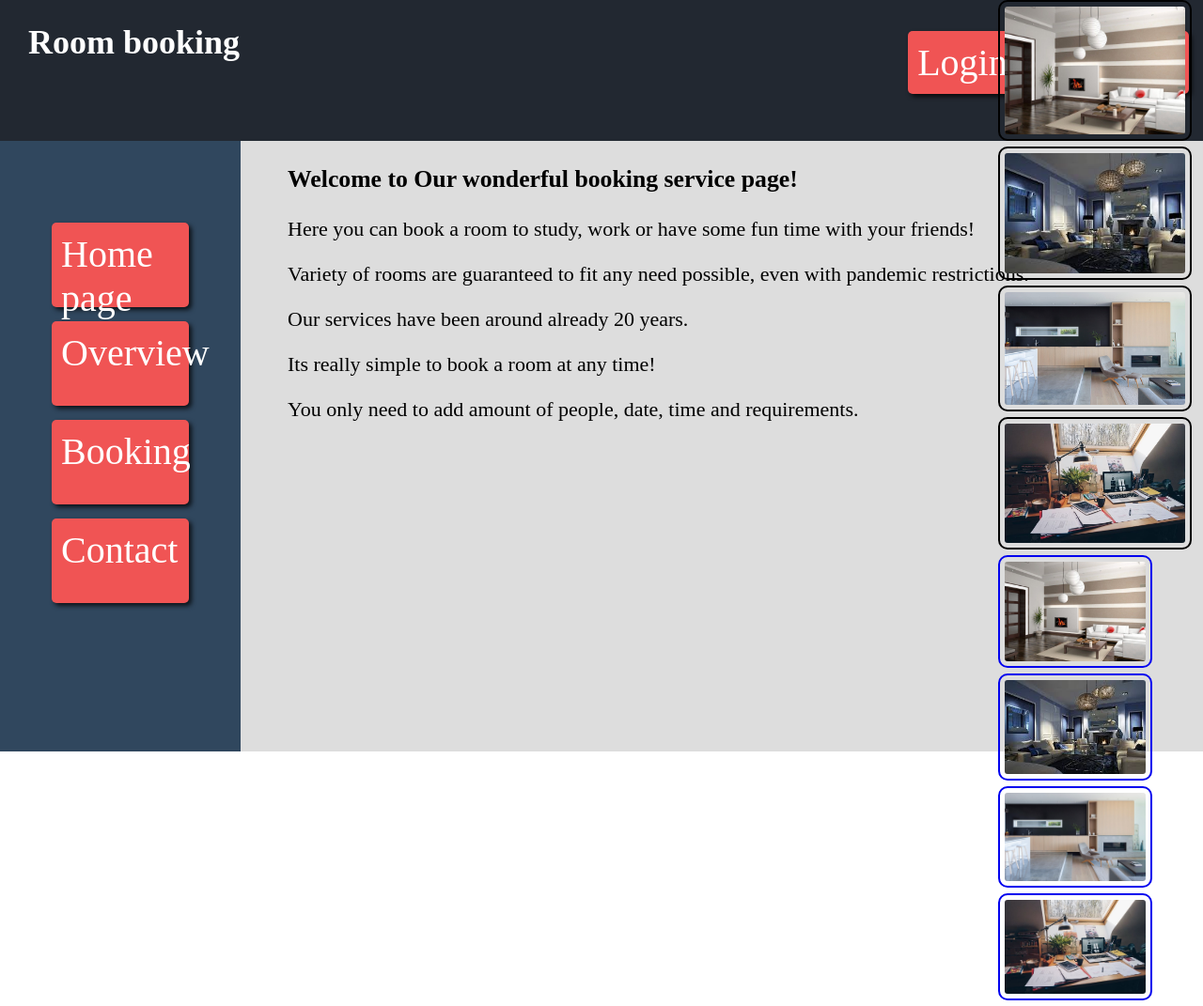
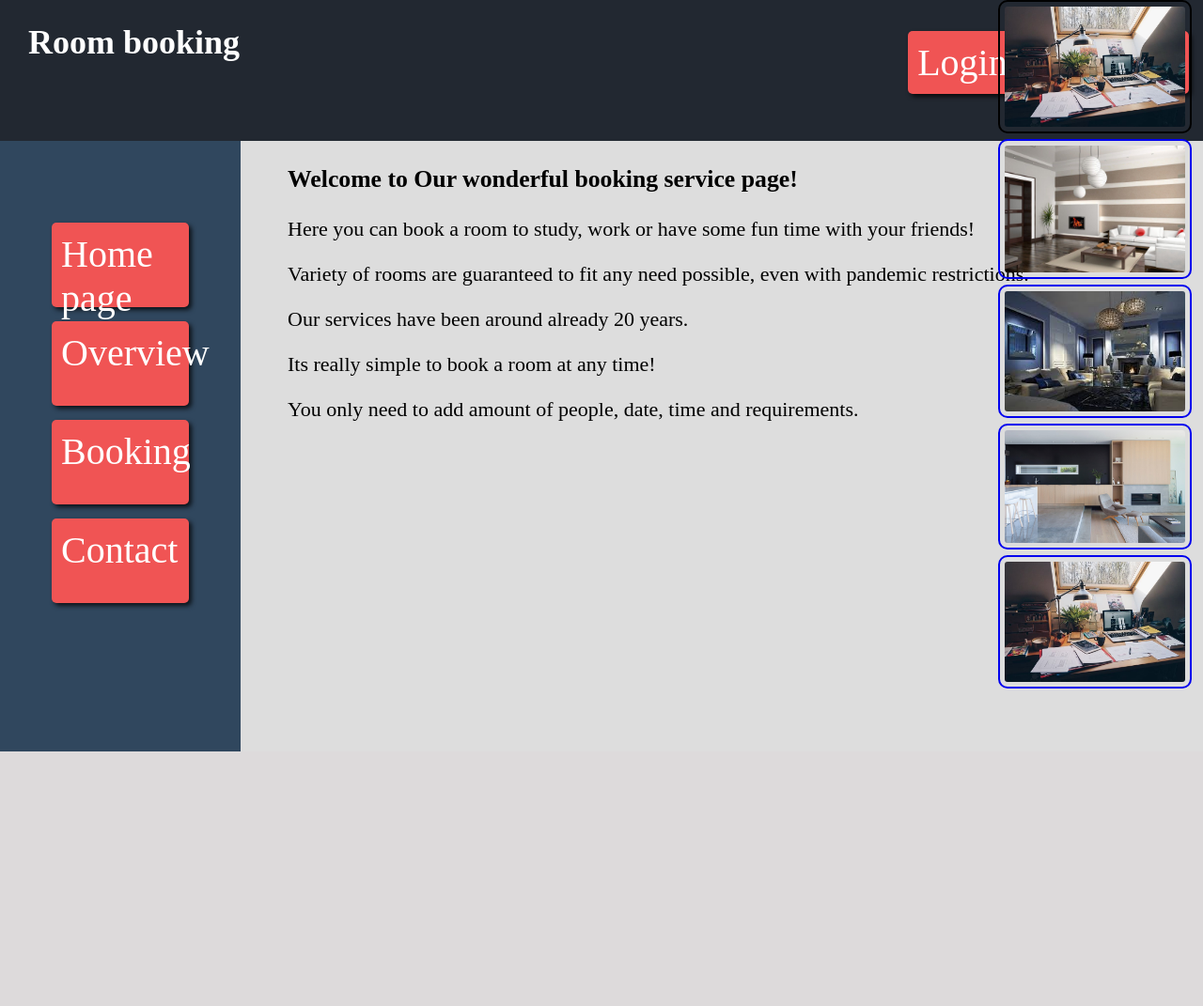
Before and after one commit to TslEdv/WebTechologies-Project, a PHP site: page / in a window 1280 px wide; the page is wider, and only the part inside the window is pictured. Shown: that part at 94% size. After the commit the page ends 800 px from the top of that part, so only its background shows below. Run offline with PHP 8.4, Linux system fonts and the light colour scheme; some web fonts are replaced.

Commit message:
fixed image links

```diff
--- a/index.html
+++ b/index.html
@@ -46,18 +46,15 @@
     </p>
   </article>
     <div class="images" style="position: relative;">
-      <img src="img/horizontal.room1.jpg" alt="rooom1" style="height: 15%; width: 15%;">
-      <img src="img/horizontal.room2.jpg" alt="rooom2" style="height: 15%; width: 15%;">
-      <img src="img/horizontal.room3.jpg" alt="rooom3" style="height: 15%; width: 15%;">
       <img src="img/studyroom1.jpg" alt="room4" style="height: 15%; width:15%;">
-    <a target="_blank" href="https://enos.itcollege.ee/~krsama/project_ppTable/img/horizontal.room1">
-      <img src="img/horizontal.room1.jpg"/></a>
-    <a target="_blank" href="https://enos.itcollege.ee/~krsama/project_ppTable/img/horizontal.room2">
-      <img src="img/horizontal.room2.jpg"/></a>
-    <a target="_blank" href="https://enos.itcollege.ee/~krsama/project_ppTable/img/horizontal.room3">
-      <img src="img/horizontal.room3.jpg"/></a>
-    <a target="_blank" href="https://enos.itcollege.ee/~krsama/project_ppTable/img/studyroom1">
-      <img src="img/studyroom1.jpg"/>
+    <a target="_blank" href="img/horizontal.room1.jpg">
+      <img src="img/horizontal.room1.jpg" alt="room1" style="height: 15%; width:15%;" ></a>
+    <a target="_blank" href="img/horizontal.room2.jpg">
+      <img src="img/horizontal.room2.jpg" alt="room2" style="height: 15%; width:15%;"></a>
+    <a target="_blank" href="img/horizontal.room3.jpg">
+      <img src="img/horizontal.room3.jpg" alt="room3" style="height: 15%; width:15%;"></a>
+    <a target="_blank" href="img/studyroom1.jpg">
+      <img src="img/studyroom1.jpg" alt="room4" style="height: 15%; width:15%;">
     </a>
     </div>
 
--- a/styles/main.css
+++ b/styles/main.css
@@ -27,7 +27,7 @@ nav {
     margin-bottom: 0;
     margin-top: 0;
     position: absolute;
-    z-index: 1;
+    z-index: 2;
     left:0; top:150px; bottom: 0;
     width: 20%;
 }
@@ -77,19 +77,20 @@ nav a, header a {
 	font-size: 40px;
 	margin: 15px;
 	border-radius: 5px;
+    z-index: 1;
 	-webkit-box-shadow: 3px 3px 5px 0px rgba(0, 0, 0, 0.75);
 	-moz-box-shadow: 3px 3px 5px 0px rgba(0, 0, 0, 0.75);
 	box-shadow: 3px 3px 5px 0px rgba(0, 0, 0, 0.75);
 }
 
-a:active {
+nav a:active, header a:active {
 	background-color: black;
 	-webkit-box-shadow: 0px 0px 5px 0px rgba(0, 0, 0, 0.75);
 	-moz-box-shadow: 0px 0px 5px 0px rgba(0, 0, 0, 0.75);
 	box-shadow: 0px 0px 5px 0px rgba(0, 0, 0, 0.75);
 }
 
-a:hover {
+nav a:hover, header a:hover {
 	background-color: purple;
 }
 
@@ -120,5 +121,5 @@ img:hover {
     box-shadow: 0 0 2px 1px rgba(230, 8, 8, 0.979);
 }
 .images {
-    z-index: 1;
+    z-index: 2;
 }
```
